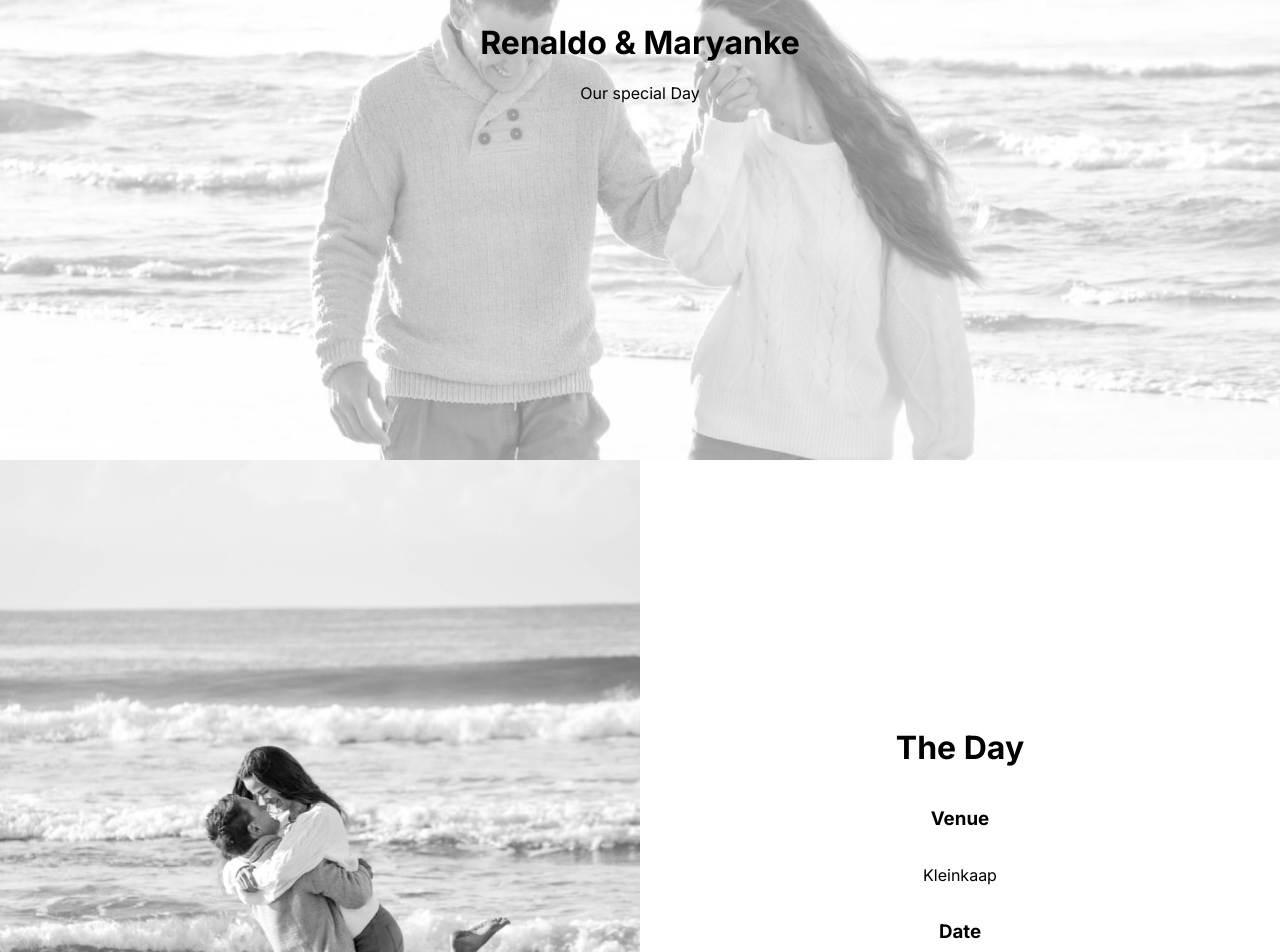
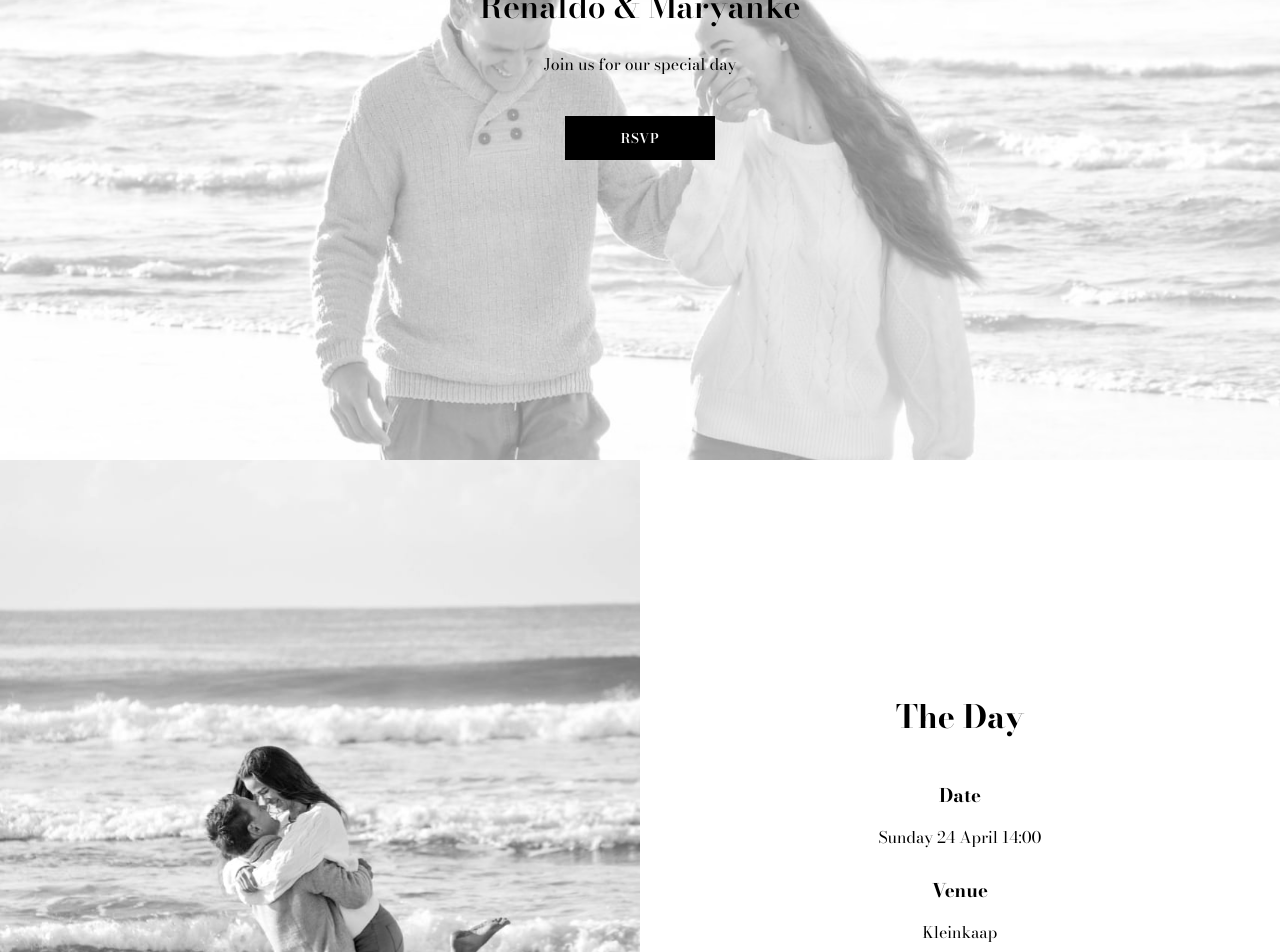
Before and after one commit to arnovanstaden/renaldo-wedding, a Next.js app: page / in a window 1280 px wide. Shown: the part 340-1292 px from the top of the page. Built offline with nearby package versions, Linux system fonts and the light colour scheme.

Commit message:
add form & buttons

```diff
--- a/src/app/layout.tsx
+++ b/src/app/layout.tsx
@@ -1,7 +1,14 @@
 import '@styles/global.scss'
-import { Inter } from 'next/font/google'
+import { Bodoni_Moda } from 'next/font/google'
 
-const inter = Inter({ subsets: ['latin'] })
+const inter = Bodoni_Moda(
+  {
+    subsets: ['latin'],
+    style: ['normal', 'italic'],
+    display: 'swap',
+    variable: '--font',
+  }
+);
 
 export const metadata = {
   title: 'Renaldo & Maryanke',
--- a/src/app/page.tsx
+++ b/src/app/page.tsx
@@ -2,6 +2,8 @@
 import Hero from '@components/Hero';
 import Section from '@components/Section';
 import styles from './styles.module.scss';
+import RSVP from '@components/RSVP';
+import Button from '@components/Button';
 
 const Home = () => {
   return (
@@ -10,13 +12,17 @@ const Home = () => {
       <Section
         image='/images/sections/info.jpeg'
         heading='The Day'
+        className={styles.info}
       >
+        <h3>Date</h3>
+        <p>Sunday 24 April 14:00</p>
 
         <h3>Venue</h3>
         <p>Kleinkaap</p>
 
-        <h3>Date</h3>
-        <p>14:00 | Sunday 24 April</p>
+        <Button url='https://goo.gl/maps/TLpL7cjfaZTaa4AX6' className={styles.button}>
+          Directions
+        </Button>
 
 
       </Section>
@@ -153,7 +159,7 @@ const Home = () => {
         heading='RSVP'
         alignRight
       >
-        blah
+        <RSVP />
       </Section>
     </main>
   )
--- a/src/app/styles.module.scss
+++ b/src/app/styles.module.scss
@@ -13,4 +13,16 @@
     margin-bottom: 0.25rem;
     list-style: none;
   }
+
+  h3 {
+    margin-bottom: 0.5rem;
+  }
+
+  p {
+    margin: 0.5rem 0;
+  }
+
+  .info .button {
+    margin-top: 2rem;
+  }
 }
--- /dev/null
+++ b/src/components/Button/index.tsx
@@ -0,0 +1,25 @@
+import Link from 'next/link';
+import styles from './styles.module.scss';
+import classNames from 'classnames';
+
+const Button = ({ children, url, className }: { children: string, url?: string, className?: string }): JSX.Element | null => {
+
+  const Inner = () => (
+    <button className={classNames(styles.Button, className)}>
+      {children}
+    </button>
+  );
+
+  if (!url) return <Inner />
+
+  return (
+    <Link
+      href={url}
+      target={url.includes('http') ? '_blank' : undefined}
+    >
+      <Inner />
+    </Link>
+  );
+};
+
+export default Button;
--- /dev/null
+++ b/src/components/Button/styles.module.scss
@@ -0,0 +1,11 @@
+.Button {
+  background-color: black;
+  border: none;
+  color: white;
+  padding: 0.75rem 1.5rem;
+  cursor: pointer;
+  min-width: 150px;
+  font-weight: 560;
+  font-family: var(--font);
+  letter-spacing: 0.5px;
+}
--- a/src/components/Hero/index.tsx
+++ b/src/components/Hero/index.tsx
@@ -1,5 +1,6 @@
 import Image from 'next/image';
 import styles from './styles.module.scss';
+import Button from '@components/Button';
 
 const Hero = (): JSX.Element | null => {
   return (
@@ -13,7 +14,10 @@ const Hero = (): JSX.Element | null => {
       <div className={styles.overlay} />
       <div className={styles.text}>
         <h1>Renaldo & Maryanke</h1>
-        <p>Our special Day</p>
+        <p>Join us for our special day</p>
+        <Button url='#rsvp' className={styles.button}>
+          RSVP
+        </Button>
       </div>
     </div>
   );
--- a/src/components/Hero/styles.module.scss
+++ b/src/components/Hero/styles.module.scss
@@ -24,5 +24,13 @@
     position: relative;
     text-align: center;
     padding: 0 1rem;
+
+    h1 {
+      font-weight: 600;
+    }
+
+    .button {
+      margin-top: 2rem;
+    }
   }
 }
--- /dev/null
+++ b/src/components/RSVP/index.tsx
@@ -0,0 +1,37 @@
+'use client';
+
+import { FormEvent, useState } from 'react';
+import styles from './styles.module.scss';
+import Button from '@components/Button';
+
+const RSVP = (): JSX.Element | null => {
+  const [dietaryYes, setDietaryYes] = useState(false);
+
+  const handleSubmit = (e: FormEvent) => {
+    e.preventDefault();
+  }
+
+  return (
+    <form className={styles.RSVP} id="rsvp" onSubmit={handleSubmit}>
+      <input type="text" placeholder='Name & Surname' required autoComplete='name' />
+      <input type="email" placeholder='Email' required autoComplete='email' />
+      <p>Do you have any Dietary Restrictions?</p>
+      <div className={styles.radio}>
+        <div>
+          <input type="radio" name="dietary_no" value="No" onChange={() => setDietaryYes(false)} checked={!dietaryYes} />
+          <label htmlFor="dietary_no">No</label>
+        </div>
+        <div>
+          <input type="radio" name="dietary_yes" value="Yes" onChange={() => setDietaryYes(true)} checked={dietaryYes} />
+          <label htmlFor="dietary_yes">Yes</label>
+        </div>
+      </div>
+      {dietaryYes && <input type="text" placeholder='Dietary Requirements' required={dietaryYes} />}
+      <Button className={styles.button}>
+        Submit
+      </Button>
+    </form>
+  );
+};
+
+export default RSVP;
--- /dev/null
+++ b/src/components/RSVP/styles.module.scss
@@ -0,0 +1,41 @@
+.RSVP {
+  display: flex;
+  min-width: 80%;
+  flex-direction: column;
+  align-items: center;
+  gap: 1rem;
+
+  input {
+    text-align: center;
+    padding: 0.75rem 1rem;
+    border: 1px solid black;
+    width: 100%;
+    font-family: var(--font);
+  }
+
+  >p {
+    margin-bottom: 0;
+  }
+
+  .radio {
+    display: flex;
+    align-items: center;
+
+    >div {
+      display: flex;
+      align-items: center;
+      gap: 0.25rem;
+    }
+  }
+
+  button {
+    background-color: black;
+    border: none;
+    color: white;
+    padding: 0.75rem 1.5rem;
+    cursor: pointer;
+    width: 100%;
+    margin-top: 1rem;
+  }
+
+}
--- a/src/components/Section/styles.module.scss
+++ b/src/components/Section/styles.module.scss
@@ -17,7 +17,7 @@
 
   .content {
     text-align: center;
-    padding: 1.5rem 1rem;
+    padding: 4rem 1rem;
     display: flex;
     align-items: center;
     justify-content: center;
@@ -25,6 +25,10 @@
 
     p {
       white-space: pre-line;
+    }
+
+    h1 {
+      margin-top: 0;
     }
   }
 
--- a/src/styles/global.scss
+++ b/src/styles/global.scss
@@ -1,5 +1,9 @@
 * {
   box-sizing: border-box;
+}
+
+html {
+  scroll-behavior: smooth;
 }
 
 html,
@@ -8,6 +12,8 @@ body {
   margin: 0;
   width: 100%;
   overflow-x: hidden;
+  font-display: swap;
+  font-family: var(--font);
 }
 
 /* Scrollbar */
@@ -32,3 +38,16 @@ body {
 ::-webkit-scrollbar-thumb:hover {
   background: black;
 }
+
+h1,
+h2,
+h3,
+h4,
+h5,
+h6 {
+  font-family: var(--font);
+}
+
+a {
+  text-decoration: none;
+}
```
